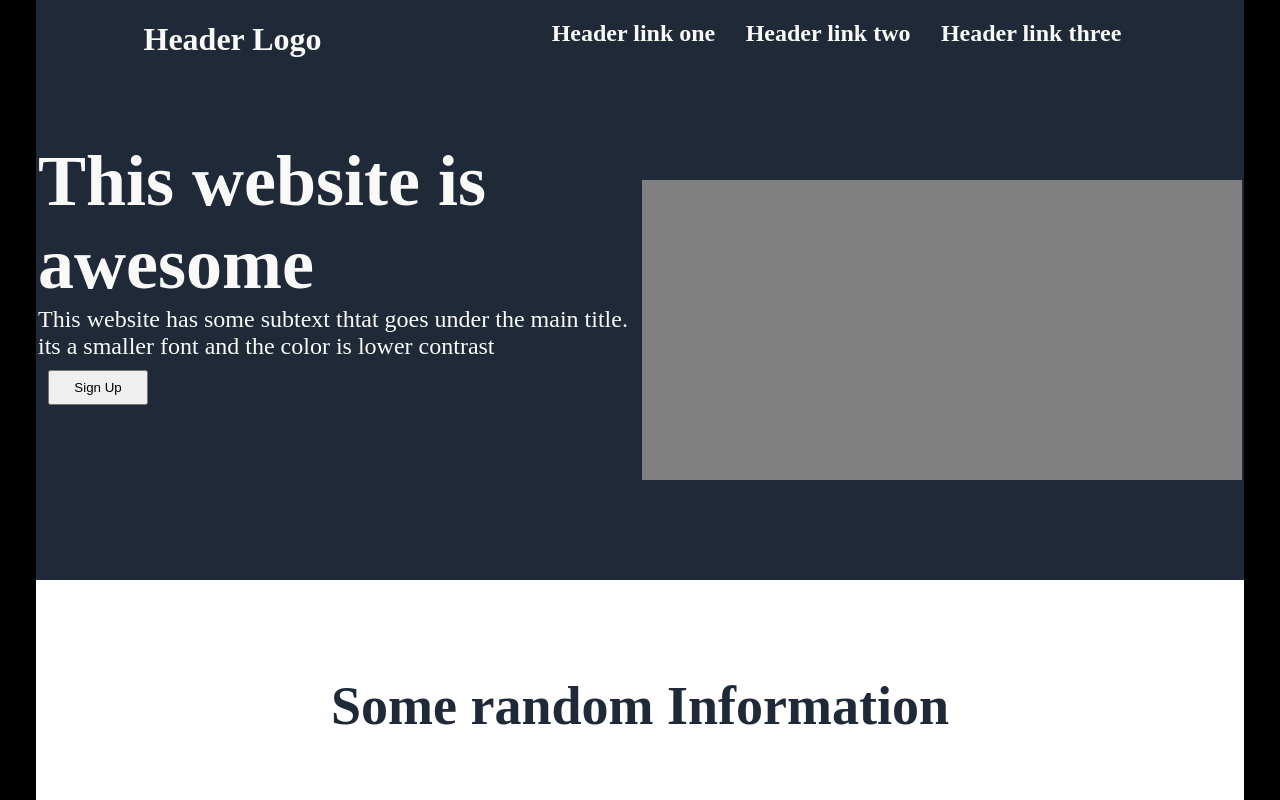
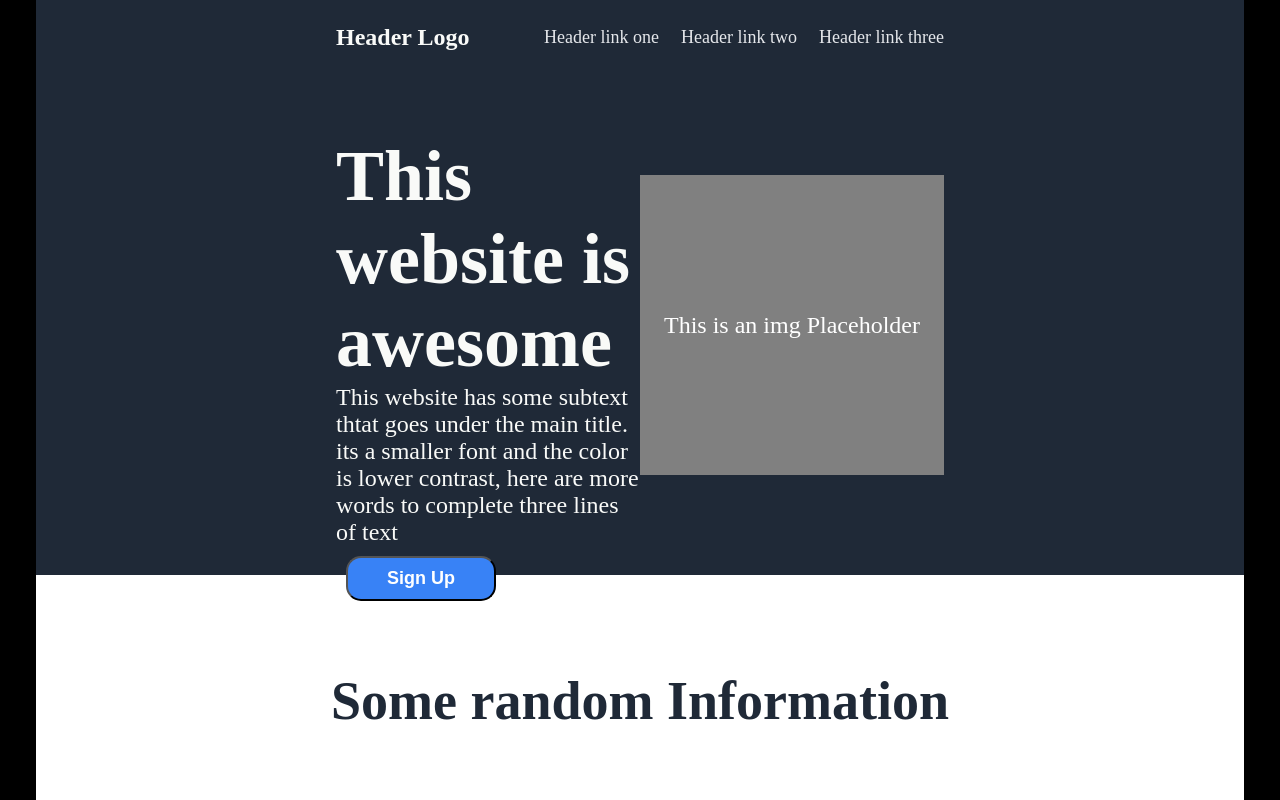
Before and after one commit to soyunmate/LandingWebsite-Odin, a plain HTML site: page index.html in a window 1280 px wide. Shown: the top 800 px of the page. Drawn offline with Linux system fonts and the light colour scheme.

Commit message:
Change css and html

```diff
--- a/index.html
+++ b/index.html
@@ -10,11 +10,11 @@
   </head>
   <body>
     <header class="header">
-      <h1>Header Logo</h1>
+      <p>Header Logo</p>
       <div class="links-container">
-        <h2>Header link one</h2>
-        <h2>Header link two</h2>
-        <h2>Header link three</h2>
+        <p>Header link one</p>
+        <p>Header link two</p>
+        <p>Header link three</p>
       </div>
     </header>
     <section class="section-1">
@@ -22,11 +22,12 @@
         <h1 class="title">This website is awesome</h1>
         <p class="subtext">
           This website has some subtext thtat goes under the main title. its a
-          smaller font and the color is lower contrast
+          smaller font and the color is lower contrast, here are more words to
+          complete three lines of text
         </p>
         <button class="btn">Sign Up</button>
       </div>
-      <div class="img-placeholder"></div>
+      <div class="img-placeholder">This is an img Placeholder</div>
     </section>
     <section class="section-2">
       <h1>Some random Information</h1>
@@ -63,7 +64,7 @@
           <h2>Call to action! its time!</h2>
           <p>Sign up for our Product by clicking that button right there!</p>
         </div>
-        <button class="btn">Sign Up</button>
+        <button class="btn btn-whiteborder">Sign Up</button>
       </div>
     </section>
     <section class="section-5">
--- a/style.css
+++ b/style.css
@@ -4,18 +4,32 @@ body {
   background-color: black;
 }
 
+section {
+  height: 500px;
+  padding-left: 300px;
+  padding-right: 300px;
+}
+
 .header {
   display: flex;
   background-color: #1f2937;
+  font-size: 24px;
+  font-weight: bolder;
   color: #f9faf8;
-  justify-content: space-around;
+  justify-content: space-between;
+  align-items: center;
+  padding-left: 300px;
+  padding-right: 300px;
 }
 
 .links-container {
   display: flex;
   font-style: normal;
-  justify-content: space-around;
-  width: 600px;
+  justify-content: space-between;
+  font-weight: lighter;
+  font-size: 18px;
+  color: #e5e7eb;
+  width: 400px;
 }
 
 .section-1 {
@@ -24,13 +38,12 @@ body {
   color: #f9faf8;
   font-size: 48px;
   font-weight: bolder;
-  height: 500px;
-  justify-content: space-around;
+  justify-content: space-between;
+  align-items: flex-start;
 }
-
 .title {
-  padding: 0px;
   margin-bottom: 0px;
+  padding-bottom: 0px;
 }
 
 .description {
@@ -46,9 +59,14 @@ body {
 }
 
 .btn {
-  width: 100px;
-  height: 35px;
+  width: 150px;
+  height: 45px;
   margin: 10px;
+  border-radius: 15px;
+  color: white;
+  background-color: #3882f6;
+  font-size: 18px;
+  font-weight: bold;
 }
 
 .img-placeholder {
@@ -56,7 +74,12 @@ body {
   width: 600px;
   height: 300px;
   background-color: gray;
-  margin-top: 100px;
+  align-self: center;
+  align-items: center;
+  justify-content: center;
+  font-size: 24px;
+  font-weight: lighter;
+  color: white;
 }
 
 .section-2 {
@@ -64,7 +87,6 @@ body {
   font-size: 36px;
   font-weight: bolder;
   color: #1f2937;
-  height: 500px;
   background-color: white;
   flex-direction: column;
   align-items: center;
@@ -84,6 +106,7 @@ body {
   font-weight: lighter;
   margin: 30px;
   width: 200px;
+  text-align: center;
 }
 
 .square-container {
@@ -94,12 +117,12 @@ body {
   border-width: 5px;
   border-color: darkblue;
   border-style: solid;
+  border-radius: 25px;
 }
 
 .section-3 {
   display: flex;
   background-color: #e5e7eb;
-  height: 500px;
   font-size: 36px;
   font-style: italic;
   color: #1f2937;
@@ -136,6 +159,15 @@ body {
   height: 120px;
   justify-content: space-between;
   align-items: center;
+  border-radius: 25px;
+  padding-left: 50px;
+  padding-right: 50px;
+}
+
+.btn.btn-whiteborder {
+  border-color: white;
+  border-style: solid;
+  border-width: 3px;
 }
 
 .text-container {
```
